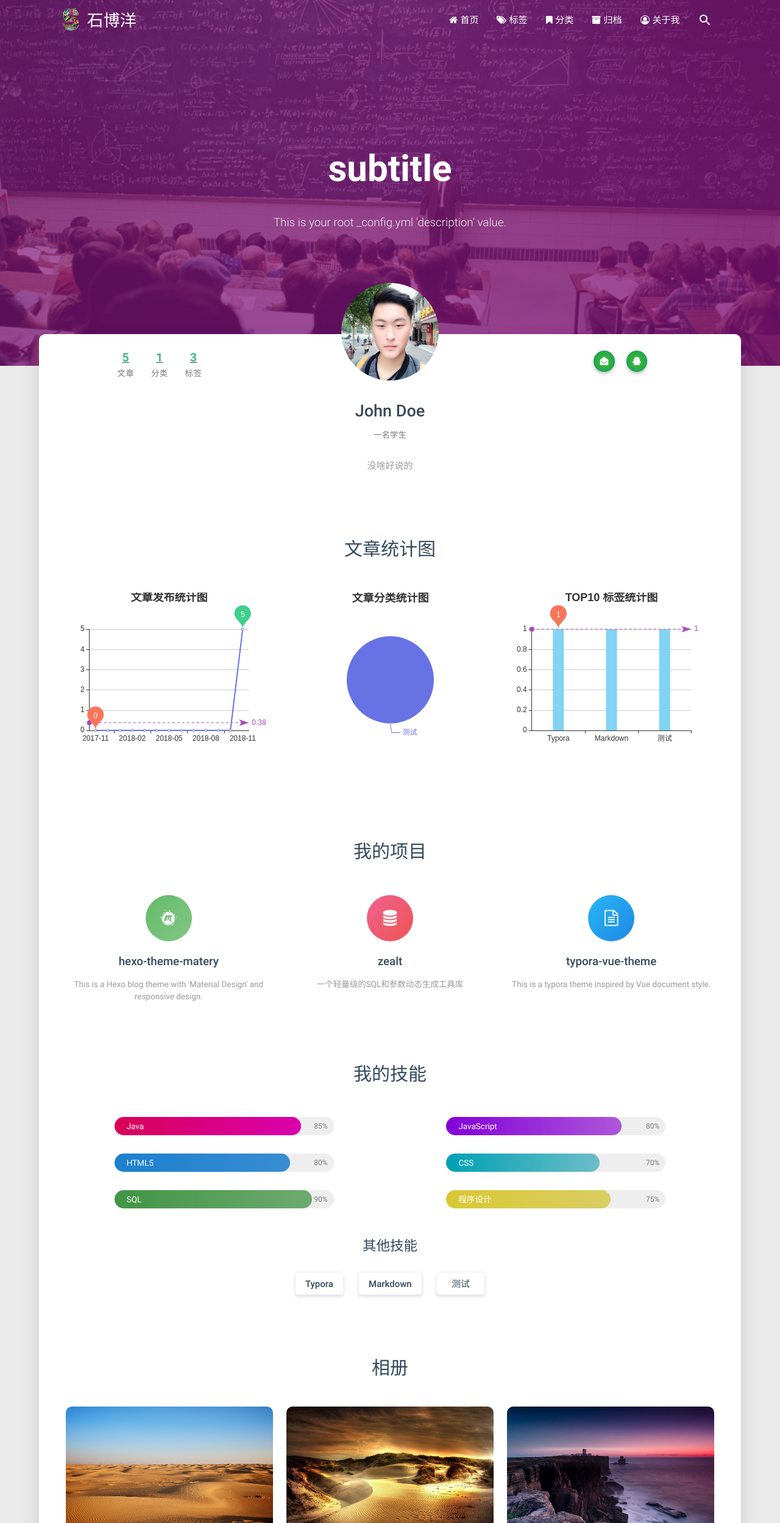
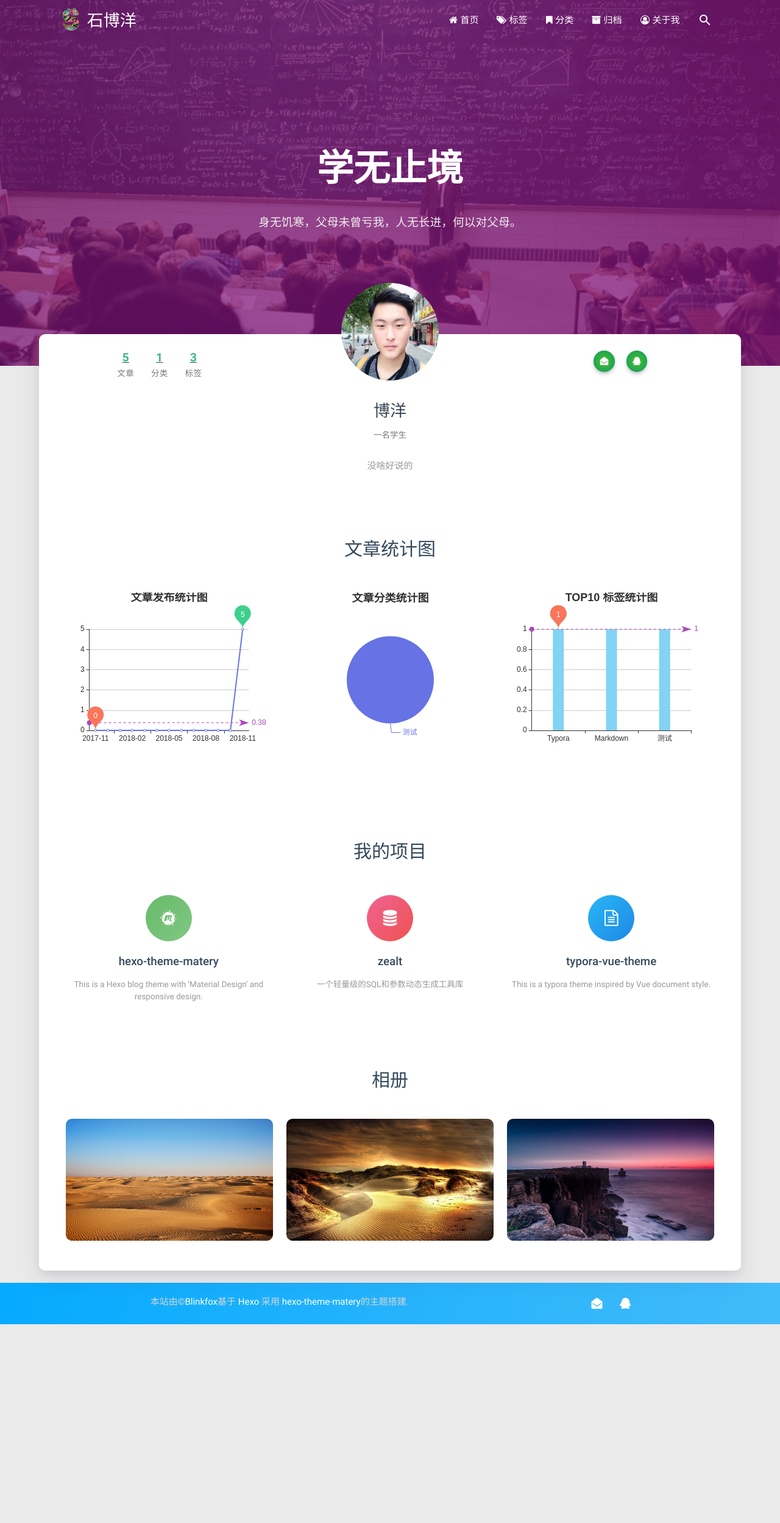
Before and after one commit to 70by/70by.github.io, a plain HTML site: page about/index.html in a window 1280 px wide. Shown: the top 2498 px of the page at 61% size. After the commit the page ends 2172 px from the top, so only its background shows below. Drawn offline with Linux system fonts and the light colour scheme.

Commit message:
Site updated: 2018-11-27 17:51:41

```diff
--- a/about/index.html
+++ b/about/index.html
@@ -109,7 +109,7 @@
         <div class="logo-name">石博洋</div>
         <div class="logo-desc">
 
-            Never really desperate, only the lost of the soul.
+            身无饥寒，父母未曾亏我，人无长进，何以对父母。
 
         </div>
     </div>
@@ -255,13 +255,13 @@
                 <div class="brand">
                     <div class="title center-align">
 
-                        subtitle
+                        学无止境
 
                     </div>
 
                     <div class="description center-align">
 
-                        This is your root _config.yml 'description' value.
+                        身无饥寒，父母未曾亏我，人无长进，何以对父母。
 
                     </div>
                 </div>
@@ -307,7 +307,7 @@ $('.bg-cover').css('background-image', 'url(/medias/banner/' + new Date().getDay
                     <div class="col s12 m12 l4">
                         <div class="profile center-align">
                             <div class="avatar">
-                                <img src="/medias/avatar.jpg" alt="John Doe" class="circle responsive-img avatar-img">
+                                <img src="/medias/avatar.jpg" alt="博洋" class="circle responsive-img avatar-img">
                             </div>
                             <div class="author">
                                 <div class="post-statis hide-on-large-only" data-aos="zoom-in-right">
@@ -332,7 +332,7 @@ $('.bg-cover').css('background-image', 'url(/medias/banner/' + new Date().getDay
 </div>
 
                                 </div>
-                                <div class="title">John Doe</div>
+                                <div class="title">博洋</div>
                                 <div class="career">一名学生</div>
                                 <div class="social-link hide-on-large-only" data-aos="zoom-in-left">
 
@@ -578,106 +578,6 @@ $('.bg-cover').css('background-image', 'url(/medias/banner/' + new Date().getDay
 
 
 
-<div class="my-skills">
-    <div class="title center-align" data-aos="zoom-in-up">我的技能</div>
-    <div class="row">
-
-
-
-        <div class="col s12 m6 l6" data-aos="fade-up">
-            <div class="skillbar">
-                <div class="skillbar-title" style="background: linear-gradient(to right, #FF0066 0%, #FF00CC 100%); width: 85%">
-                    <span>Java</span>
-                </div>
-                <div class="skill-bar-percent">85%</div>
-            </div>
-        </div>
-
-
-        <div class="col s12 m6 l6" data-aos="fade-up">
-            <div class="skillbar">
-                <div class="skillbar-title" style="background: linear-gradient(to right, #9900FF 0%, #CC66FF 100%); width: 80%">
-                    <span>JavaScript</span>
-                </div>
-                <div class="skill-bar-percent">80%</div>
-            </div>
-        </div>
-
-
-        <div class="col s12 m6 l6" data-aos="fade-up">
-            <div class="skillbar">
-                <div class="skillbar-title" style="background: linear-gradient(to right, #2196F3 0%, #42A5F5 100%); width: 80%">
-                    <span>HTML5</span>
-                </div>
-                <div class="skill-bar-percent">80%</div>
-            </div>
-        </div>
-
-
-        <div class="col s12 m6 l6" data-aos="fade-up">
-            <div class="skillbar">
-                <div class="skillbar-title" style="background: linear-gradient(to right, #00BCD4 0%, #80DEEA 100%); width: 70%">
-                    <span>CSS</span>
-                </div>
-                <div class="skill-bar-percent">70%</div>
-            </div>
-        </div>
-
-
-        <div class="col s12 m6 l6" data-aos="fade-up">
-            <div class="skillbar">
-                <div class="skillbar-title" style="background: linear-gradient(to right, #4CAF50 0%, #81C784 100%); width: 90%">
-                    <span>SQL</span>
-                </div>
-                <div class="skill-bar-percent">90%</div>
-            </div>
-        </div>
-
-
-        <div class="col s12 m6 l6" data-aos="fade-up">
-            <div class="skillbar">
-                <div class="skillbar-title" style="background: linear-gradient(to right, #FFEB3B 0%, #FFF176 100%); width: 75%">
-                    <span>程序设计</span>
-                </div>
-                <div class="skill-bar-percent">75%</div>
-            </div>
-        </div>
-
-
-    </div>
-
-
-
-
-    <div class="other-skills chip-container" data-aos="zoom-in-up">
-        <div class="sub-title center-align">其他技能</div>
-        <div class="tag-chips center-align">
-
-
-            <a href="/tags/Typora/" target="_blank">
-                <span class="chip center-align waves-effect waves-light chip-default">Typora</span>
-            </a>
-
-
-
-            <a href="/tags/Markdown/" target="_blank">
-                <span class="chip center-align waves-effect waves-light chip-default">Markdown</span>
-            </a>
-
-
-
-            <a href="/tags/测试/" target="_blank">
-                <span class="chip center-align waves-effect waves-light chip-default">测试</span>
-            </a>
-
-
-        </div>
-    </div>
-
-
-</div>
-
-
 
 
 <div id="myGallery" class="my-gallery">
```
Also changed, not shown: 2018/11/20/ban-ye-yu-ming-bang-ding-cheng-gong/index.html (+3 -3 lines), 2018/11/24/hello-world/index.html (+3 -3 lines), 2018/11/25/ceshi/index.html (+3 -3 lines), 2018/11/26/yi-pian-xin-wen-zhang/index.html (+4 -3 lines), 2018/11/27/shi-yan/index.html (+5 -4 lines), archives/2018/11/index.html (+9 -8 lines), archives/2018/index.html (+9 -8 lines), archives/index.html (+9 -8 lines), categories/index.html (+3 -3 lines), categories/测试/index.html (+5 -4 lines), index.html (+11 -10 lines), tags/Markdown/index.html (+5 -4 lines), tags/Typora/index.html (+5 -4 lines), tags/index.html (+3 -3 lines), 2 more files.
